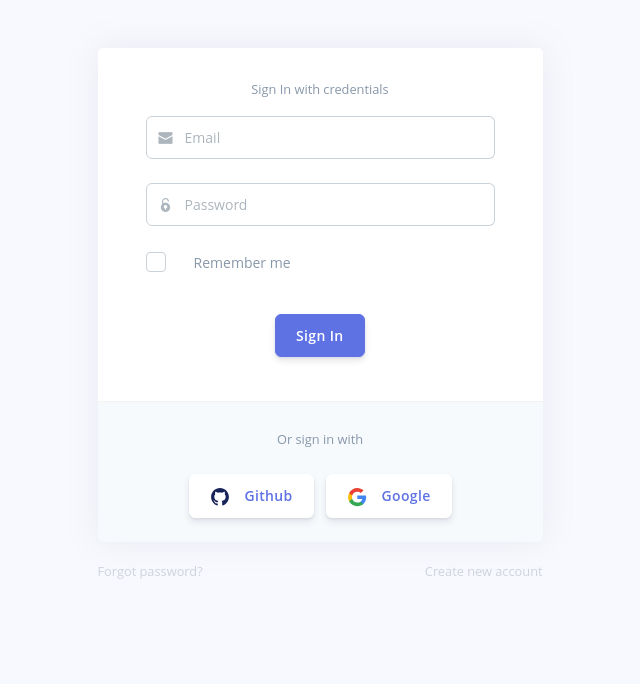
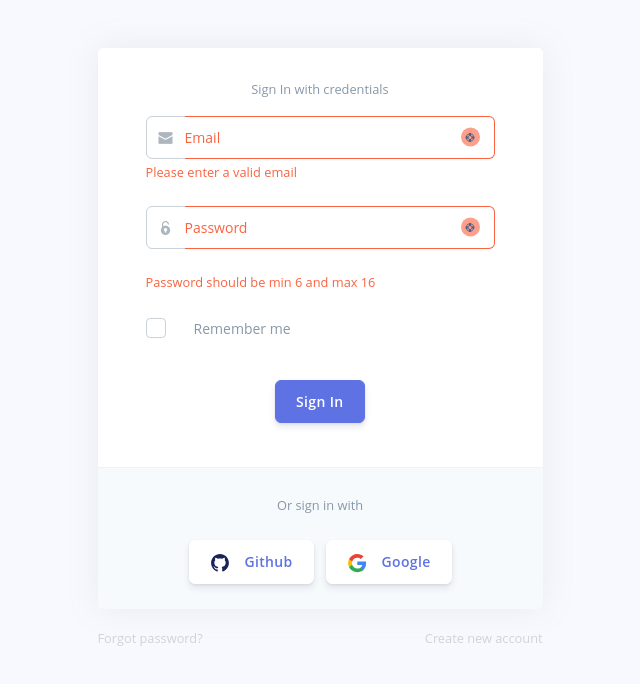
Before and after one commit to jayrexacilo/systematic, a React (Create React App) app: page /signin in a window 1280 px wide. Both pictures are taken after a click on the button "Sign In". Shown: the top 684 px of the page, without its empty margins (320-960 px from the left). Built offline with nearby package versions, Linux system fonts and the light colour scheme.

Commit message:
sign in validation

```diff
--- a/package.json
+++ b/package.json
@@ -21,6 +21,7 @@
     "redux-devtools-extension": "^2.13.9",
     "redux-thunk": "^2.3.0",
     "typescript": "^4.1.2",
+    "validator": "^13.6.0",
     "web-vitals": "^1.0.1"
   },
   "scripts": {
@@ -49,6 +50,7 @@
   },
   "devDependencies": {
     "@types/react-bootstrap": "^0.32.25",
-    "@types/react-router-dom": "^5.1.7"
+    "@types/react-router-dom": "^5.1.7",
+    "@types/validator": "^13.1.3"
   }
 }
--- a/src/components/Auth/SignIn.tsx
+++ b/src/components/Auth/SignIn.tsx
@@ -1,8 +1,9 @@
 import { Link } from 'react-router-dom';
 import { useState } from 'react';
-import { Container, Row, Col, Button, Card, CardBody, CardHeader, Form, FormGroup, Input, InputGroup, InputGroupAddon, InputGroupText } from 'reactstrap';
+import { Container, Row, Col, Button, Card, CardBody, CardHeader, Form, FormGroup, FormFeedback, Input, InputGroup, InputGroupAddon, InputGroupText } from 'reactstrap';
 import { useDispatch } from 'react-redux';
 import { SignInAction} from '../../redux/actions/Auth/SignInActions';
+import validator from 'validator';
 
 import githubLogo from '../../assets/img/icons/common/github.svg';
 import googleLogo from '../../assets/img/icons/common/google.svg';
@@ -10,8 +11,21 @@ import googleLogo from '../../assets/img/icons/common/google.svg';
 function SignIn() {
   const dispatch = useDispatch();
   const [ user, setUser ] = useState({email: '', password: ''});
-  const handleFormInput = (name: string, value: string) => setUser({...user, [name]: value});
-  const handleSignIn = () => dispatch(SignInAction({email: user.email, password: user.password}));
+  const [ inputValidation, setInputValidation ] = useState({email: true, password: true});
+  const handleFormInput = (name: string, value: string) => {
+    setInputValidation({
+      email: validator.isEmail(user.email) && !validator.isEmpty(user.email),
+      password: validator.isLength(user.password, {min: 6, max: 16}) && !validator.isEmpty(user.password)
+    });
+    setUser({...user, [name]: value});
+  };
+  const handleSignIn = () => {
+    setInputValidation({
+      email: validator.isEmail(user.email) && !validator.isEmpty(user.email),
+      password: validator.isLength(user.password, {min: 6, max: 16}) && !validator.isEmpty(user.password)
+    });
+    dispatch(SignInAction({email: user.email, password: user.password}));
+  };
 
   return (
     <Container>
@@ -23,25 +37,27 @@ function SignIn() {
                 <small>Sign In with credentials</small>
               </div>
               <Form>
-                <FormGroup>
-                <InputGroup className="mb-4">
+                <FormGroup className={inputValidation.email ? '' : 'has-danger' }>
+                  <InputGroup>
                     <InputGroupAddon addonType="prepend">
                       <InputGroupText>
                         <i className="ni ni-email-83" />
                       </InputGroupText>
                     </InputGroupAddon>
-                  <Input placeholder="Email" type="email" name="email" onChange={(e) => handleFormInput(e.target.name, e.target.value)}/>
+                    <Input className={inputValidation.email ? '' : 'is-invalid' } placeholder="Email" type="email" name="email" onChange={(e) => handleFormInput(e.target.name, e.target.value)}/>
                   </InputGroup>
+                  <FormFeedback className={inputValidation.email ? '' : 'd-block' }>Please enter a valid email</FormFeedback>
                 </FormGroup>
-                <FormGroup>
+                <FormGroup className={inputValidation.password ? '' : 'has-danger' }>
                   <InputGroup className="mb-4">
                     <InputGroupAddon addonType="prepend">
                       <InputGroupText>
                         <i className="ni ni-lock-circle-open" />
                       </InputGroupText>
                     </InputGroupAddon>
-                  <Input placeholder="Password" type="password" name="password" onChange={(e) => handleFormInput(e.target.name, e.target.value)}/>
+                    <Input className={inputValidation.password ? '' : 'is-invalid' } placeholder="Password" type="password" name="password" onChange={(e) => handleFormInput(e.target.name, e.target.value)}/>
                   </InputGroup>
+                  <FormFeedback className={inputValidation.password ? '' : 'd-block' }>Password should be min 6 and max 16</FormFeedback>
                 </FormGroup>
                 <div className="custom-control custom-checkbox mb-3">
                   <input
```
Also changed, not shown: 1 other file (tests, documents, lock files or other folders). Lines whose indentation alone changed are shown as unchanged.
